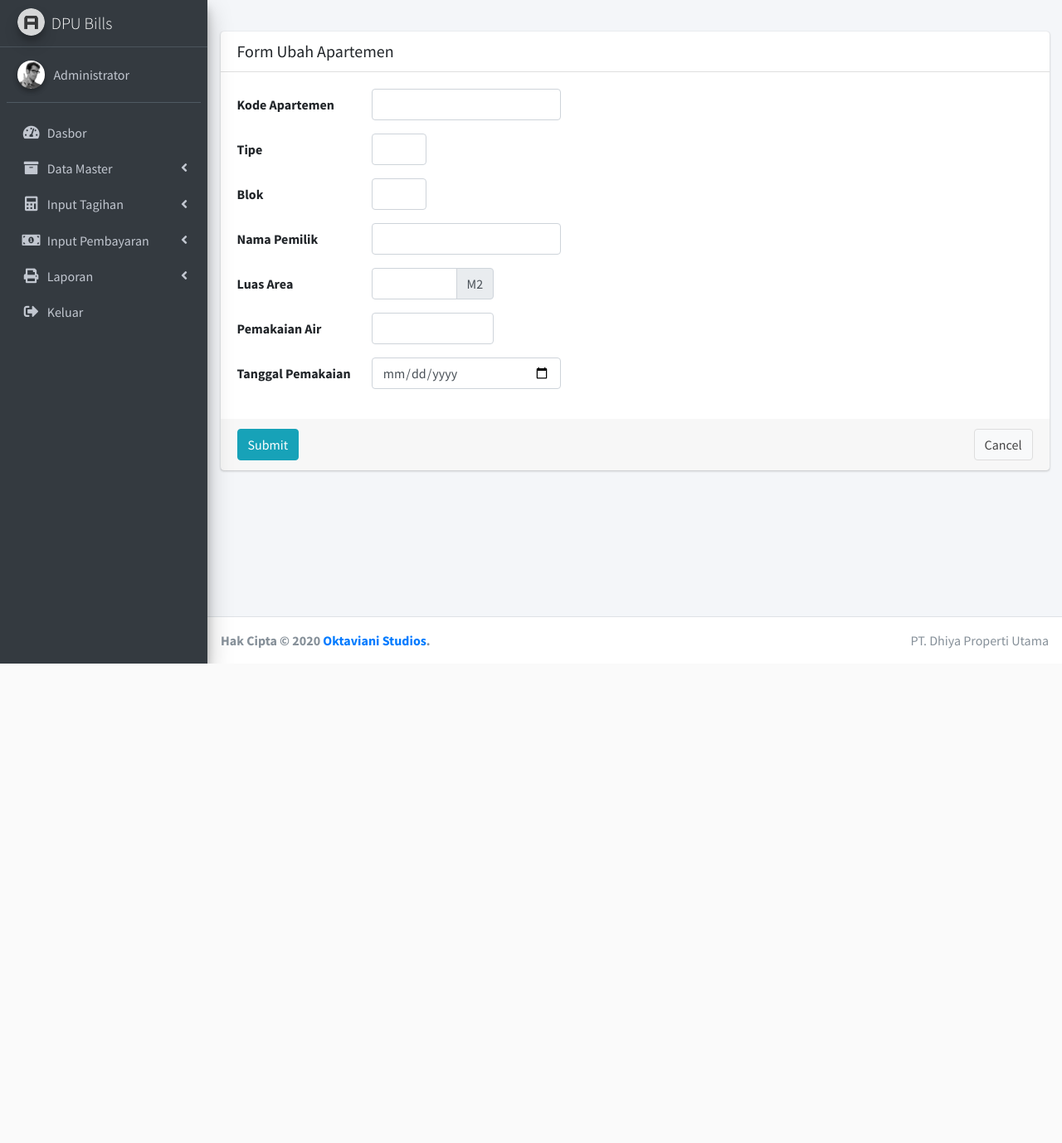
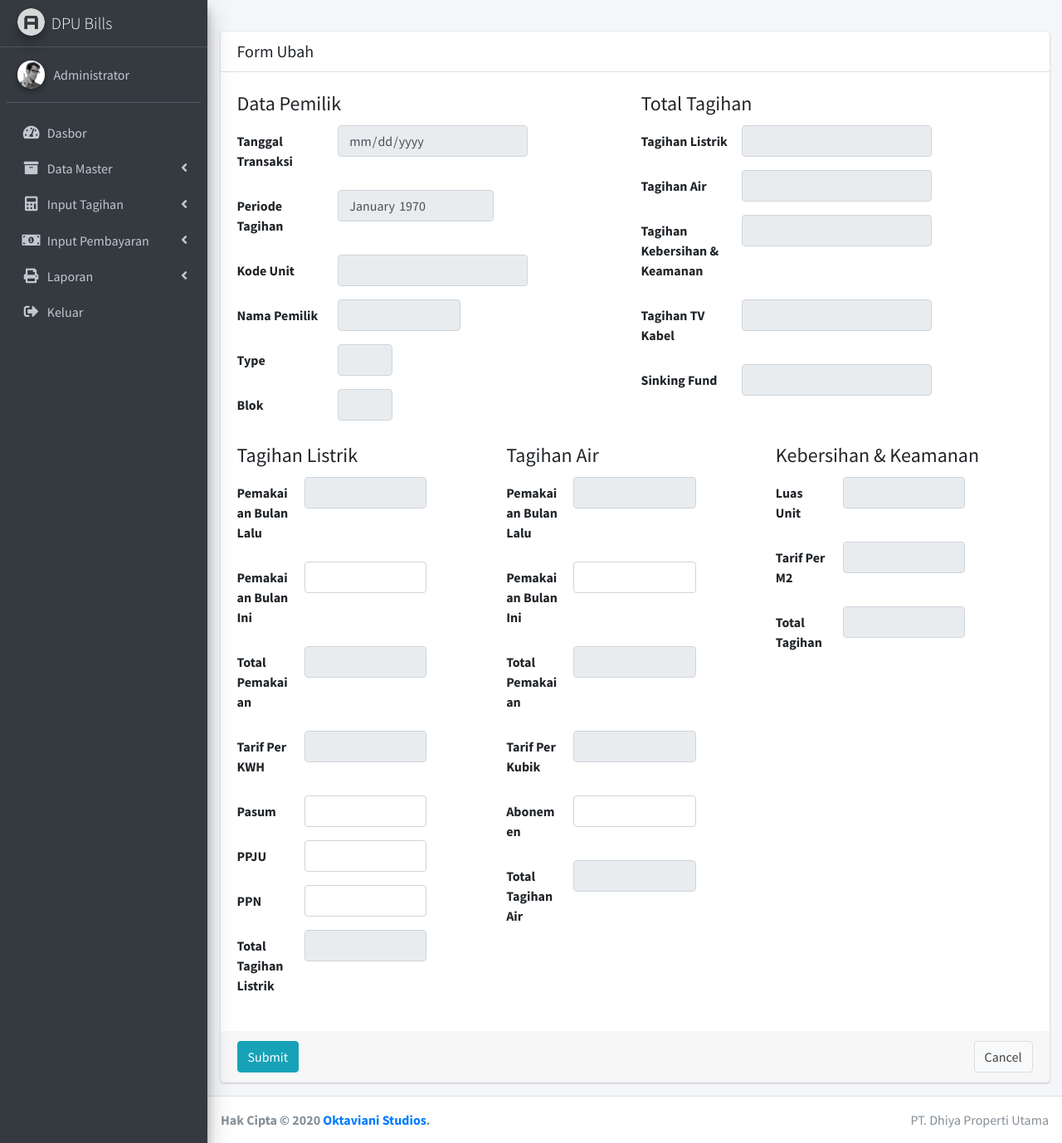
Before and after one commit to aidityasadhakim/sales, a CodeIgniter app: the page made by application/views/transactions/update.php in a window 1280 px wide. Shown: the whole page at 83% size. Before the commit the page ends 800 px from the top, so only its background shows below. Run offline with CodeIgniter, Linux system fonts and the light colour scheme; data that the repository does not hold is empty; some libraries are stand-ins or nearby versions.

Commit message:
add update trans

```diff
--- a/application/views/transactions/update.php
+++ b/application/views/transactions/update.php
@@ -16,62 +16,236 @@
           <div class="col-lg-12">
             <div class="card">
               <div class="card-header">
-                <h5 class="m-0">Form Ubah Apartemen</h5>
+                <h5 class="m-0">Form Ubah <?php echo getLabelUnitType($type) ?></h5>
               </div>
-              <form class="form-horizontal" method="post">
+              <form class="form-horizontal" method="post" id="form-transaction">
                 <div class="card-body">
+                  <div class="row">
+                    <div class="col">
+                      <legend>Data Pemilik</legend>
                       <div class="form-group row">
-                    <label for="code" class="col-sm-2 col-form-label">Kode Apartemen</label>
-                    <div class="col-sm-3">
-                      <input type="text" name="code" class="form-control" id="code" value="<?php echo $row['code'] ?>" required>
+                        <label for="transaction_date" class="col-sm-3 col-form-label">Tanggal Transaksi</label>
+                        <div class="col-sm-6">
+                          <input type="date" name="transaction_date" class="form-control" id="transaction_date" value="<?php echo $row['transaction_date'] ?>" required readonly>
                         </div>
                       </div>
                       <div class="form-group row">
-                    <label for="type" class="col-sm-2 col-form-label">Tipe</label>
-                    <div class="col-sm-1">
-                      <input type="text" name="type" class="form-control" id="type" value="<?php echo $row['type'] ?>" required>
+                        <label for="period" class="col-sm-3 col-form-label">Periode Tagihan</label>
+                        <div class="col-sm-5">
+                          <input type="month" name="period" class="form-control" id="period" value="<?php echo date('Y-m', strtotime($row['period'])) ?>" required readonly>
+                        </div>
+                      </div>
+                      <?php if ($type == 1): ?>
+                      <div class="form-group row">
+                        <label for="unit_id" class="col-sm-3 col-form-label">Kode Unit</label>
+                        <div class="col-sm-6">
+                          <input type="text" name="unit_id" class="form-control" id="owner_name" value="<?php echo $unit['code'] ?>" readonly required>
                         </div>
                       </div>
                       <div class="form-group row">
-                    <label for="blok" class="col-sm-2 col-form-label">Blok</label>
-                    <div class="col-sm-1">
-                      <input type="text" name="blok" class="form-control" id="blok" value="<?php echo $row['blok'] ?>" required>
+                        <label for="owner_name" class="col-sm-3 col-form-label">Nama Pemilik</label>
+                        <div class="col-sm-4">
+                          <input type="text" name="owner_name" class="form-control" id="owner_name" value="<?php echo $unit['owner'] ?>" readonly>
                         </div>
                       </div>
                       <div class="form-group row">
-                    <label for="owner" class="col-sm-2 col-form-label">Nama Pemilik</label>
-                    <div class="col-sm-3">
-                      <input type="text" name="owner" class="form-control" id="owner" value="<?php echo $row['owner'] ?>" required>
+                        <label for="tower" class="col-sm-3 col-form-label">Tower</label>
+                        <div class="col-sm-2">
+                          <input type="text" name="tower" class="form-control" id="tower" value="<?php echo $unit['tower'] ?>" readonly>
                         </div>
                       </div>
                       <div class="form-group row">
-                    <label for="area" class="col-sm-2 col-form-label">Luas Area</label>
+                        <label for="floor" class="col-sm-3 col-form-label">Lantai</label>
                         <div class="col-sm-2">
-                      <div class="input-group">
-                        <input type="text" name="area" class="form-control" id="area" value="<?php echo $row['area'] ?>" required>
-                        <div class="input-group-append">
-                          <span class="input-group-text">M2</span>
+                          <input type="text" name="floor" class="form-control" id="floor" value="<?php echo $unit['floor'] ?>" readonly>
+                        </div>
+                      </div>
+                      <div class="form-group row">
+                        <label for="blok" class="col-sm-3 col-form-label">Blok</label>
+                        <div class="col-sm-2">
+                          <input type="text" name="blok" class="form-control" id="blok" value="<?php echo $unit['blok'] ?>" readonly>
+                        </div>
+                      </div>
+                      <?php else: ?>
+                      <div class="form-group row">
+                        <label for="unit_id" class="col-sm-3 col-form-label">Kode Unit</label>
+                        <div class="col-sm-6">
+                          <input type="text" name="unit_id" class="form-control" id="owner_name" value="<?php echo $unit['code'] ?>" readonly required>
+                        </div>
+                      </div>
+                      <div class="form-group row">
+                        <label for="owner_name" class="col-sm-3 col-form-label">Nama Pemilik</label>
+                        <div class="col-sm-4">
+                          <input type="text" name="owner_name" class="form-control" id="owner_name" value="<?php echo $unit['owner'] ?>" readonly>
+                        </div>
+                      </div>
+                      <div class="form-group row">
+                        <label for="type" class="col-sm-3 col-form-label">Type</label>
+                        <div class="col-sm-2">
+                          <input type="text" name="type" class="form-control" id="type" value="<?php echo $unit['type'] ?>" readonly>
+                        </div>
+                      </div>
+                      <div class="form-group row">
+                        <label for="blok" class="col-sm-3 col-form-label">Blok</label>
+                        <div class="col-sm-2">
+                          <input type="text" name="blok" class="form-control" id="blok" value="<?php echo $unit['blok'] ?>" readonly>
+                        </div>
+                      </div>
+                      <?php endif ?>
+                    </div>
+                    <div class="col">
+                      <legend>Total Tagihan</legend>
+                      <div class="form-group row">
+                        <label for="el_total_price" class="col-sm-3 col-form-label">Tagihan Listrik</label>
+                        <div class="col-sm-6">
+                          <input type="text" name="el_total_price" class="form-control el_total_price" id="el_total_price" value="<?php echo $row['el_total_price'] ?>" readonly>
+                        </div>
+                      </div>
+                      <div class="form-group row">
+                        <label for="water_total_price" class="col-sm-3 col-form-label">Tagihan Air</label>
+                        <div class="col-sm-6">
+                          <input type="text" name="water_total_price" class="form-control water_total_price" id="water_total_price" value="<?php echo $row['water_total_price'] ?>" readonly>
+                        </div>
+                      </div>
+                      <div class="form-group row">
+                        <label for="cs_total_price" class="col-sm-3 col-form-label">Tagihan Kebersihan &amp; Keamanan</label>
+                        <div class="col-sm-6">
+                          <input type="text" name="cs_total_price" class="form-control cs_total_price" id="cs_total_price" value="<?php echo $row['cs_total_price'] ?>" readonly>
+                        </div>
+                      </div>
+                      <div class="form-group row">
+                        <label for="cabletv_total_price" class="col-sm-3 col-form-label">Tagihan TV Kabel</label>
+                        <div class="col-sm-6">
+                          <input type="text" name="cabletv_total_price" class="form-control cabletv_total_price" id="cabletv_total_price" value="<?php echo $row['cabletv_total_price'] ?>" readonly>
+                        </div>
+                      </div>
+                      <div class="form-group row">
+                        <label for="sf_total_price" class="col-sm-3 col-form-label">Sinking Fund</label>
+                        <div class="col-sm-6">
+                          <input type="text" name="sf_total_price" class="form-control sf_total_price" id="sf_total_price" value="<?php echo $row['sf_total_price'] ?>" readonly>
                         </div>
                       </div>
                     </div>
                   </div>
+                  <legend></legend>
+                  <div class="row">
+                    <div class="col">
+                      <legend>Tagihan Listrik</legend>
                       <div class="form-group row">
-                    <label for="water" class="col-sm-2 col-form-label">Pemakaian Air</label>
-                    <div class="col-sm-2">
-                      <input type="text" name="water" class="form-control" id="water" value="<?php echo $row['water_used'] ?>" required>
+                        <label for="el_last_used" class="col-sm-3 col-form-label">Pemakaian Bulan Lalu</label>
+                        <div class="col-sm-6">
+                          <input type="text" name="el_last_used" class="form-control" id="el_last_used" value="<?php echo $row['el_last_used'] ?>" readonly>
                         </div>
                       </div>
                       <div class="form-group row">
-                    <label for="date_used" class="col-sm-2 col-form-label">Tanggal Pemakaian</label>
-                    <div class="col-sm-3">
-                      <input type="date" name="date_used" class="form-control" id="date_used" value="<?php echo $row['date_used'] ?>" required>
+                        <label for="el_used" class="col-sm-3 col-form-label">Pemakaian Bulan Ini</label>
+                        <div class="col-sm-6">
+                          <input type="text" name="el_used" class="form-control" id="el_used" value="<?php echo $row['el_used'] ?>" onblur="validateElPrice()" required>
+                        </div>
+                      </div>
+                      <div class="form-group row">
+                        <label for="el_total_used" class="col-sm-3 col-form-label">Total Pemakaian</label>
+                        <div class="col-sm-6">
+                          <input type="text" name="el_total_used" class="form-control" id="el_total_used" value="<?php echo $row['el_total_used'] ?>" readonly>
+                        </div>
+                      </div>
+                      <div class="form-group row">
+                        <label for="el_rate" class="col-sm-3 col-form-label">Tarif Per KWH</label>
+                        <div class="col-sm-6">
+                          <input type="text" name="el_rate" class="form-control" id="el_rate" value="<?php echo $row['el_rate'] ?>" readonly>
+                        </div>
+                      </div>
+                      <div class="form-group row">
+                        <label for="pasum" class="col-sm-3 col-form-label">Pasum</label>
+                        <div class="col-sm-6">
+                          <input type="text" name="pasum" class="form-control" id="pasum" value="<?php echo $row['pasum'] ?>" onblur="validateElPrice()" required>
+                        </div>
+                      </div>
+                      <div class="form-group row">
+                        <label for="ppju" class="col-sm-3 col-form-label">PPJU</label>
+                        <div class="col-sm-6">
+                          <input type="text" name="ppju" class="form-control" id="ppju" value="<?php echo $row['ppju'] ?>" onblur="validateElPrice()" required>
+                        </div>
+                      </div>
+                      <div class="form-group row">
+                        <label for="ppn" class="col-sm-3 col-form-label">PPN</label>
+                        <div class="col-sm-6">
+                          <input type="text" name="ppn" class="form-control" id="ppn" value="<?php echo $row['ppn'] ?>" onblur="validateElPrice()" required>
+                        </div>
+                      </div>
+                      <div class="form-group row">
+                        <label for="el_subtotal_price" class="col-sm-3 col-form-label">Total Tagihan Listrik</label>
+                        <div class="col-sm-6">
+                          <input type="text" name="el_subtotal_price" class="form-control el_total_price" id="el_subtotal_price" value="<?php echo $row['el_total_price'] ?>" readonly>
+                        </div>
+                      </div>
+                    </div>
+                    <div class="col">
+                      <legend>Tagihan Air</legend>
+                      <div class="form-group row">
+                        <label for="water_last_used" class="col-sm-3 col-form-label">Pemakaian Bulan Lalu</label>
+                        <div class="col-sm-6">
+                          <input type="text" name="water_last_used" class="form-control" id="water_last_used" value="<?php echo $row['water_last_used'] ?>" readonly>
+                        </div>
+                      </div>
+                      <div class="form-group row">
+                        <label for="water_used" class="col-sm-3 col-form-label">Pemakaian Bulan Ini</label>
+                        <div class="col-sm-6">
+                          <input type="text" name="water_used" class="form-control" id="water_used" value="<?php echo $row['water_used'] ?>" onblur="validateWaterPrice()" required>
+                        </div>
+                      </div>
+                      <div class="form-group row">
+                        <label for="water_total_used" class="col-sm-3 col-form-label">Total Pemakaian</label>
+                        <div class="col-sm-6">
+                          <input type="text" name="water_total_used" class="form-control" id="water_total_used" value="<?php echo $row['water_total_used'] ?>" readonly>
+                        </div>
+                      </div>
+                      <div class="form-group row">
+                        <label for="water_rate" class="col-sm-3 col-form-label">Tarif Per Kubik</label>
+                        <div class="col-sm-6">
+                          <input type="text" name="water_rate" class="form-control" id="water_rate" value="<?php echo $row['water_rate'] ?>" readonly>
+                        </div>
+                      </div>
+                      <div class="form-group row">
+                        <label for="abonemen" class="col-sm-3 col-form-label">Abonemen</label>
+                        <div class="col-sm-6">
+                          <input type="text" name="abonemen" class="form-control" id="abonemen" value="<?php echo $row['abonemen'] ?>" onblur="validateWaterPrice()" required>
+                        </div>
+                      </div>
+                      <div class="form-group row">
+                        <label for="water_subtotal_price" class="col-sm-3 col-form-label">Total Tagihan Air</label>
+                        <div class="col-sm-6">
+                          <input type="text" name="water_subtotal_price" class="form-control water_total_price" id="water_subtotal_price" value="<?php echo $row['water_total_price'] ?>" readonly>
+                        </div>
+                      </div>
+                    </div>
+                    <div class="col">
+                      <legend>Kebersihan &amp; Keamanan</legend>
+                      <div class="form-group row">
+                        <label for="cs_area" class="col-sm-3 col-form-label">Luas Unit</label>
+                        <div class="col-sm-6">
+                          <input type="text" name="cs_area" class="form-control" id="cs_area" value="<?php echo $row['cs_area'] ?>" readonly>
+                        </div>
+                      </div>
+                      <div class="form-group row">
+                        <label for="cs_rate" class="col-sm-3 col-form-label">Tarif Per M2</label>
+                        <div class="col-sm-6">
+                          <input type="text" name="cs_rate" class="form-control" id="cs_rate" value="<?php echo $row['cs_rate'] ?>" readonly>
+                        </div>
+                      </div>
+                      <div class="form-group row">
+                        <label for="cs_subtotal_price" class="col-sm-3 col-form-label">Total Tagihan</label>
+                        <div class="col-sm-6">
+                          <input type="text" name="cs_subtotal_price" class="form-control cs_total_price" id="cs_subtotal_price" value="<?php echo $row['cs_total_price'] ?>" readonly>
+                        </div>
+                      </div>
                     </div>
                   </div>
                 </div>
                 <!-- /.card-body -->
                 <div class="card-footer">
-                  <button type="submit" class="btn btn-info" name="submit" value="edit">Submit</button>
-                  <a href="<?php echo base_url('mansion') ?>" class="btn btn-default float-right">Cancel</a>
+                  <button type="submit" class="btn btn-info" name="edit" value="edit" id="btn-submit-trans">Submit</button>
+                  <a href="<?php echo base_url('transaction/index/'.$type) ?>" class="btn btn-default float-right">Cancel</a>
                 </div>
                 <!-- /.card-footer -->
               </form>
--- a/application/views/transactions/view.php
+++ b/application/views/transactions/view.php
@@ -78,8 +78,8 @@
                         <td>Rp. <?php echo number_format($value['grand_total']) ?></td>
                         <td>
                           <div class="btn-group">
-                            <a href="<?php echo base_url('mansion/update/'.$value['id']) ?>" class="btn btn-success">Ubah</a>
-                            <a href="<?php echo base_url('mansion/delete/'.$value['id']) ?>" class="btn btn-danger" onclick="return confirm('Yakin hapus?')">Hapus</a>
+                            <a href="<?php echo base_url('transaction/update/'.$value['id']) ?>" class="btn btn-success">Ubah</a>
+                            <a href="<?php echo base_url('transaction/delete/'.$value['id']) ?>" class="btn btn-danger" onclick="return confirm('Yakin hapus?')">Hapus</a>
                           </div>
                         </td>
                       </tr>
```
Also changed, not shown: application/controllers/Transaction.php (+77 -1 lines), application/models/Transactionmodel.php (+13 -0 lines). Lines whose indentation alone changed are shown as unchanged.
